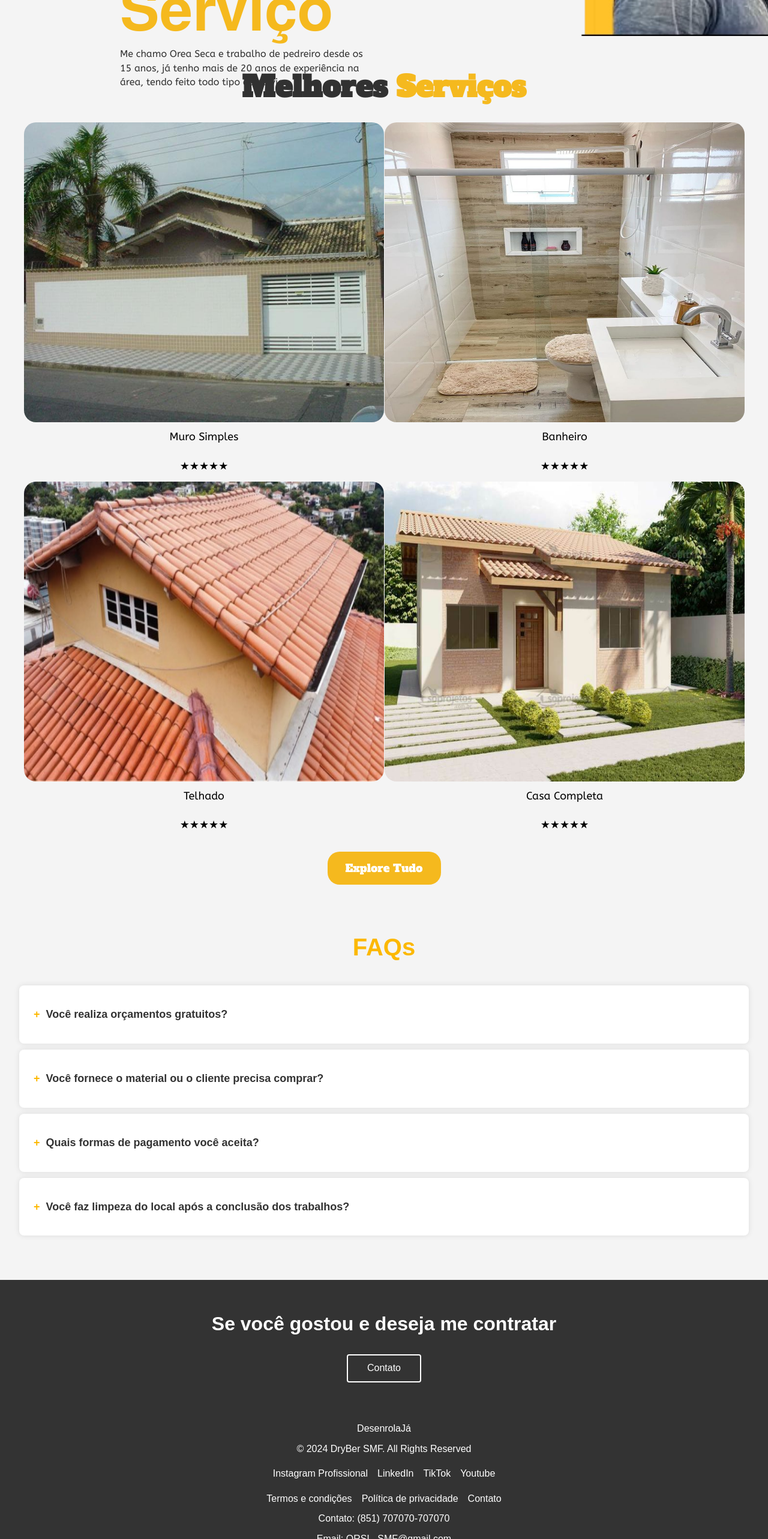
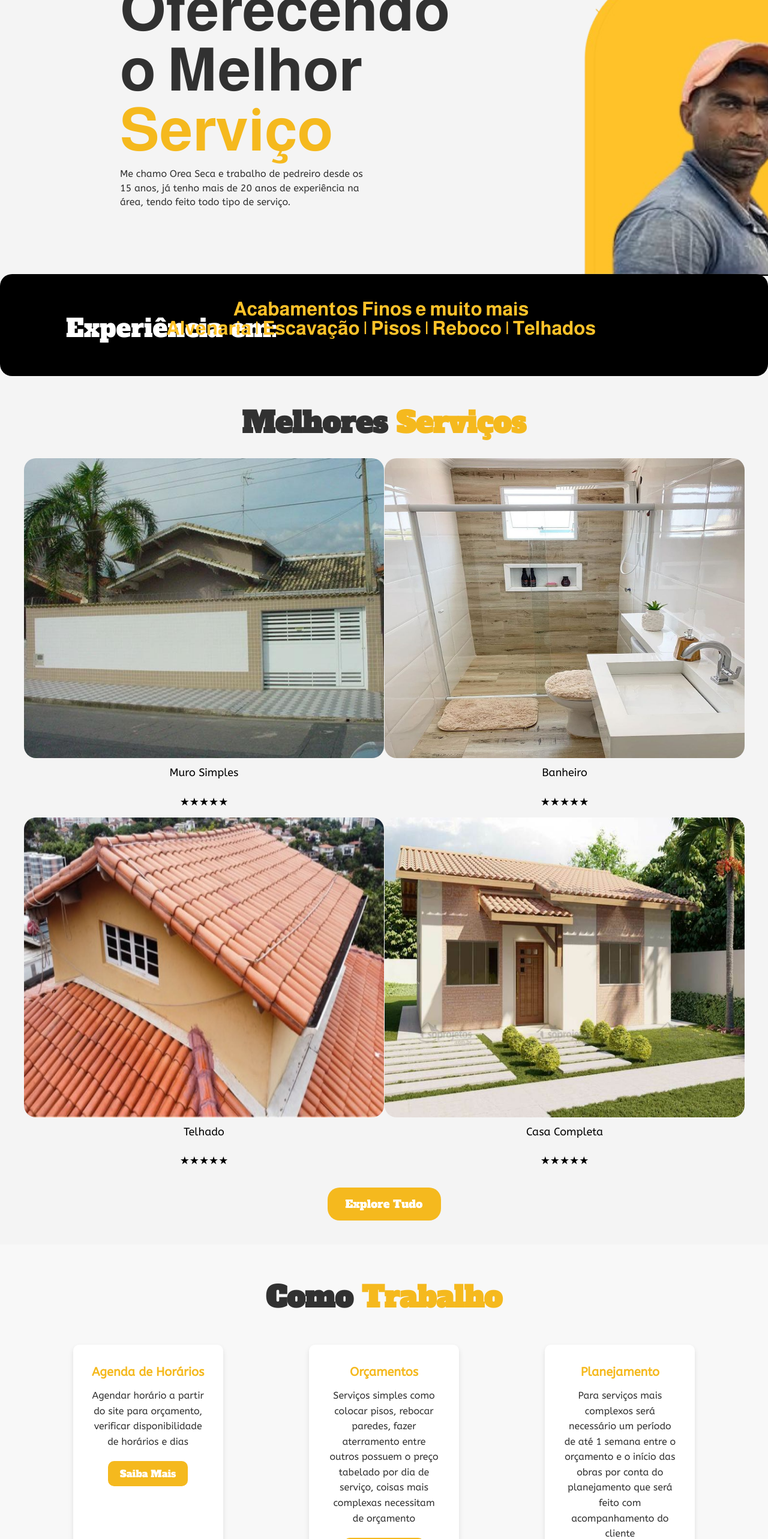
Before and after one commit to Chiquinho-Coder/FrontEndBrunao2, a React (Create React App) app: page / in a window 1280 px wide. Shown: the part 234-2800 px from the top of the page at 60% size. Built offline with nearby package versions, Linux system fonts and the light colour scheme.

Commit message:
url atualizada

```diff
--- a/src/App.jsx
+++ b/src/App.jsx
@@ -12,10 +12,10 @@ import "./css/styles.css";
 import "./App.scss";
 
 function App() {
-  const [expandedFAQ, setExpandedFAQ] = useState(null); // Usar useState para controlar a expansão do FAQ
+  const [expandedFAQ, setExpandedFAQ] = useState(null);
 
   const toggleFAQ = (index) => {
-    // Alterna entre expandir e colapsar a FAQ
+
     setExpandedFAQ(expandedFAQ === index ? null : index);
   };
 
@@ -40,6 +40,7 @@ function App() {
           </Link>
         </div>
       </div>
+      <div className="topo">
       <section className="text_oreia">
         <p>Oferecendo o Melhor </p>
         <div className="servico">Serviço</div>
@@ -60,7 +61,13 @@ function App() {
           style={{ width: 548, height: 591, flexShrink: 0 }}
         />
       </div>
+      </div>
+      <div className='exp_borda'>
+      <h2>Experiência em:</h2>
+        <p>Alvenaria | Escavação | Pisos | Reboco | Telhados
 
+        </p> <p>Acabamentos Finos e muito mais </p>
+      </div>
       <section className="melhores_servicos">
         <section id="servico">
           <h2>
@@ -90,6 +97,80 @@ function App() {
           </div>
           <button className="btn_saiba">Explore Tudo</button>
         </section>
+      </section>
+      <section id="sobre">
+      <section className="como_trabalho">
+  <h2>Como <span>Trabalho</span></h2>
+  <div className="trabalho_items">
+    <div className="trabalho_item">
+      <h3>Agenda de Horários</h3>
+      <p>Agendar horário a partir do site para orçamento, verificar disponibilidade de horários e dias</p>
+      <button className="btn_saiba">Saiba Mais</button>
+    </div>
+    <div className="trabalho_item">
+      <h3>Orçamentos</h3>
+      <p>Serviços simples como colocar pisos, rebocar paredes, fazer aterramento entre outros possuem o preço tabelado por dia de serviço, coisas mais complexas necessitam de orçamento</p>
+      <button className="btn_saiba">Saiba Mais</button>
+    </div>
+    <div className="trabalho_item">
+      <h3>Planejamento</h3>
+      <p>Para serviços mais complexos será necessário um período de até 1 semana entre o orçamento e o início das obras por conta do planejamento que será feito com acompanhamento do cliente</p>
+      <button className="btn_saiba">Saiba Mais</button>
+    </div>
+  </div>
+</section>
+<section className="comentarios_clientes">
+  <h2>Comentários de <span>Clientes</span></h2>
+  <div className="comentario_item">
+  <img src={cliente} alt="cliente" />
+  <div className="comentario_texto">
+  <p class="avaliacao_texto">"Esse caba é bão."</p>
+  <p class="descricao_trabalho">Chamei ele lá em casa pra o bicho desenrolar um banheiro novo e ele resolveu tudo certo e ainda pedi tbm pra ele rebocar a parede do quarto de mainha e ele fez isso num dia só, RECEBA!! :D</p>
+  <p class="avaliacao_estrelas">★★★★★</p>
+  <p class="autor_avaliacao">- Sr. Reseba</p>
+</div>
+
+  </div>
+</section>
+</section>
+    <section className="pricing">
+        <div className="card">
+          <h2>Reparos</h2>
+          <p className="price">R$150/Dia</p>
+          <ul>
+            <li>Armador Padrão</li>
+            <li>Pequenos Reajustes</li>
+            <li>Trocar Azulejos</li>
+            <li>Rebaixar Gesso em Serviços</li>
+            <li>Alinhamento</li>
+          </ul>
+          <button>Quero esse!</button>
+        </div>
+
+        <div className="card highlight-card">
+          <h2>Serviços Simples</h2>
+          <p className="price">R$300/Dia</p>
+          <ul>
+            <li>Rebocar Paredes</li>
+            <li>Alinhamento Fino</li>
+            <li>Acabamento</li>
+            <li>Levantar Muros</li>
+            <li>Colocar Metais</li>
+            <li>Mais...</li>
+          </ul>
+          <button>Quero esse!</button>
+        </div>
+
+        <div className="card">
+          <h2>Personalizado</h2>
+          <p className="price">R$: A Combinar</p>
+          <ul>
+            <li>Serviço mais complexo ou sob medida</li>
+            <li>Discussão de preço com o cliente</li>
+            <li>Orçamento feito conforme necessidades</li>
+          </ul>
+          <button>Quero esse!</button>
+        </div>
       </section>
 
       <section className="faq">
--- a/src/App.scss
+++ b/src/App.scss
@@ -25,7 +25,9 @@
 html {
   scroll-behavior: smooth;
 }
-
+.topo{
+  padding-top: 200px;
+}
 .cabecalho {
   display: flex;
   flex-direction: row;
@@ -108,7 +110,7 @@ html {
 
 .img_oreacara {
   margin-left: 900px;
-  margin-top: -700px;
+  margin-top: -500px;
 }
 .seta {
   margin-left: 770px;
@@ -118,7 +120,7 @@ html {
 .exp_borda {
   width: 100%;
   overflow: hidden;
-  margin-top: 427px;
+  margin-top: -10px;
   width: 100%;
   height: 170px;
   background: #000;
--- a/src/clientes/ClientesInicial.jsx
+++ b/src/clientes/ClientesInicial.jsx
@@ -6,8 +6,8 @@ import "./ClientesInicial.scss";
 
 function ClientesInicial() {
   const [clientes, setClientes] = useState([]);
-  const API_URL = "http://localhost:3010";
-  //const API_URL = "http://20.83.237.168:3010";
+  //const API_URL = "http://localhost:3010";
+  const API_URL = "http://20.83.237.168:3010";
 
   const consultarClientes = async () => {
     try {
--- a/src/clientes/Opcoes/Alterar/AlterarCliente2.jsx
+++ b/src/clientes/Opcoes/Alterar/AlterarCliente2.jsx
@@ -12,8 +12,8 @@ const AlterarCliente2 = () => {
   const [comentario, setComentario] = useState("");
   const [loading, setLoading] = useState(true);
   const navigate = useNavigate();
-  const API_URL = "http://localhost:3010";
-  //const API_URL = "http://20.83.237.168:3010";
+  //const API_URL = "http://localhost:3010";
+  const API_URL = "http://20.83.237.168:3010";
 
   const fetchCliente = async () => {
     try {
--- a/src/servicos/Opcoes/Alterar/AlterarServico2.jsx
+++ b/src/servicos/Opcoes/Alterar/AlterarServico2.jsx
@@ -13,8 +13,8 @@ const AlterarServico2 = () => {
   const [descricao, setDescricao] = useState("");
   const [loading, setLoading] = useState(true);
   const navigate = useNavigate();
-  const API_URL = "http://localhost:3010";
-  //const API_URL = "http://20.83.237.168:3010";
+  //const API_URL = "http://localhost:3010";
+  const API_URL = "http://20.83.237.168:3010";
 
   const fetchServico = async () => {
     try {
--- a/src/servicos/ServicosInicial.jsx
+++ b/src/servicos/ServicosInicial.jsx
@@ -7,8 +7,8 @@ import "./ServicosInicial.scss";
 
 function ServicosInicial() {
   const [servicos, setServicos] = useState([]);
-  const API_URL = "http://localhost:3010";
-  //const API_URL = "http://20.83.237.168:3010";
+  //const API_URL = "http://localhost:3010";
+  const API_URL = "http://20.83.237.168:3010";
 
   const consultarServicos = async () => {
     try {
```
Also changed, not shown: 1 other file (tests, documents, lock files or other folders).
